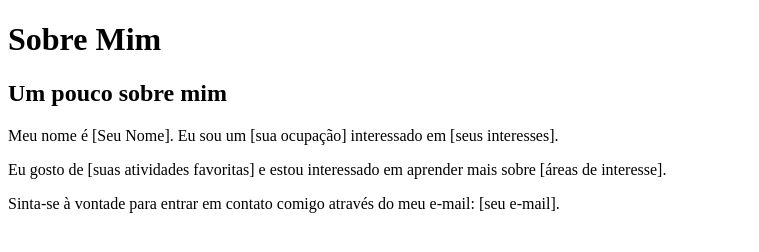
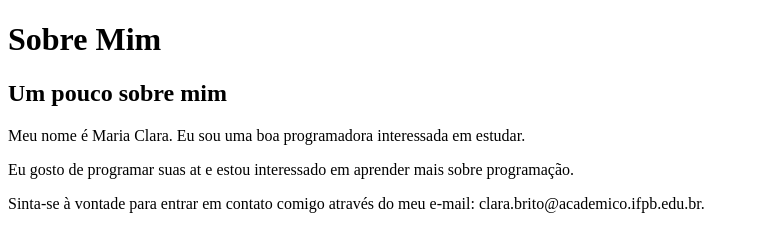
Before and after one commit to maria-clara378/exercicio-5-merge, a plain HTML site: page about.html in a window 1280 px wide. Shown: the whole page, without its empty margins (0-759 px from the left). Drawn offline with Linux system fonts and the light colour scheme.

Commit message:
adicione informações na página sobre mim

```diff
--- a/about.html
+++ b/about.html
@@ -12,9 +12,9 @@
       </header>
       <div class="container">
           <h2>Um pouco sobre mim</h2>
-          <p>Meu nome é [Seu Nome]. Eu sou um [sua ocupação] interessado em [seus interesses].</p>
-          <p>Eu gosto de [suas atividades favoritas] e estou interessado em aprender mais sobre [áreas de interesse].</p>
-          <p>Sinta-se à vontade para entrar em contato comigo através do meu e-mail: [seu e-mail].</p>
+          <p>Meu nome é Maria Clara. Eu sou uma boa programadora interessada em estudar.</p>
+          <p>Eu gosto de programar suas at e estou interessado em aprender mais sobre programação.</p>
+          <p>Sinta-se à vontade para entrar em contato comigo através do meu e-mail: clara.brito@academico.ifpb.edu.br.</p>
       </div>
   </body>
 </html>
```
